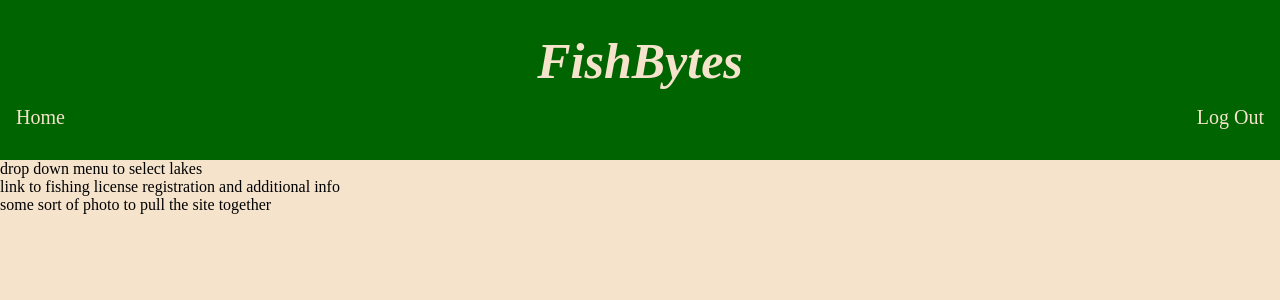
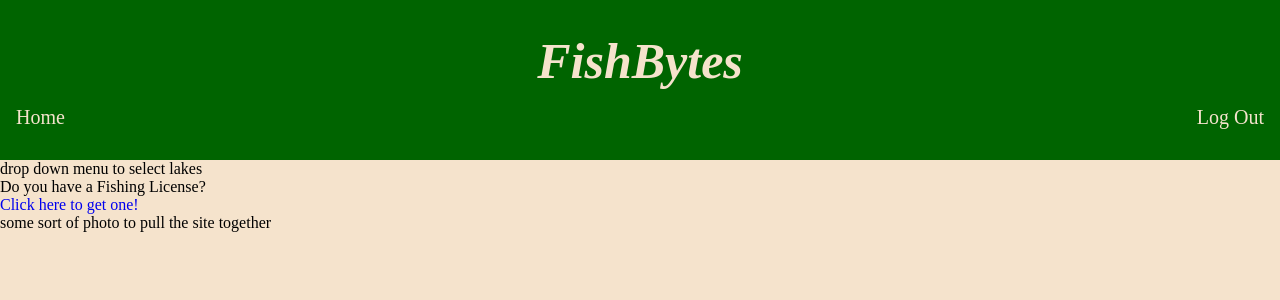
Before and after one commit to mack66hm/FishBytes-Final-Project, a Django app: page / in a window 1280 px wide. Shown: the top 300 px of the page. Run offline with Django 3.2, Linux system fonts and the light colour scheme.

Commit message:
added fishing license to home page link

```diff
--- a/templates/base.html
+++ b/templates/base.html
@@ -22,8 +22,10 @@
 
     <main>
         <p> drop down menu to select lakes </p>
+        <p> Do you have a Fishing License?</p>
+        <a href="http://www.eregulations.com/northcarolina/hunting-fishing/fishing-licenses/">Click here to get one!</a>
 
-        <p>link to fishing license registration and additional info</p>
+
         <p>some sort of photo to pull the site together</p>
         {% block content %}
 
```
